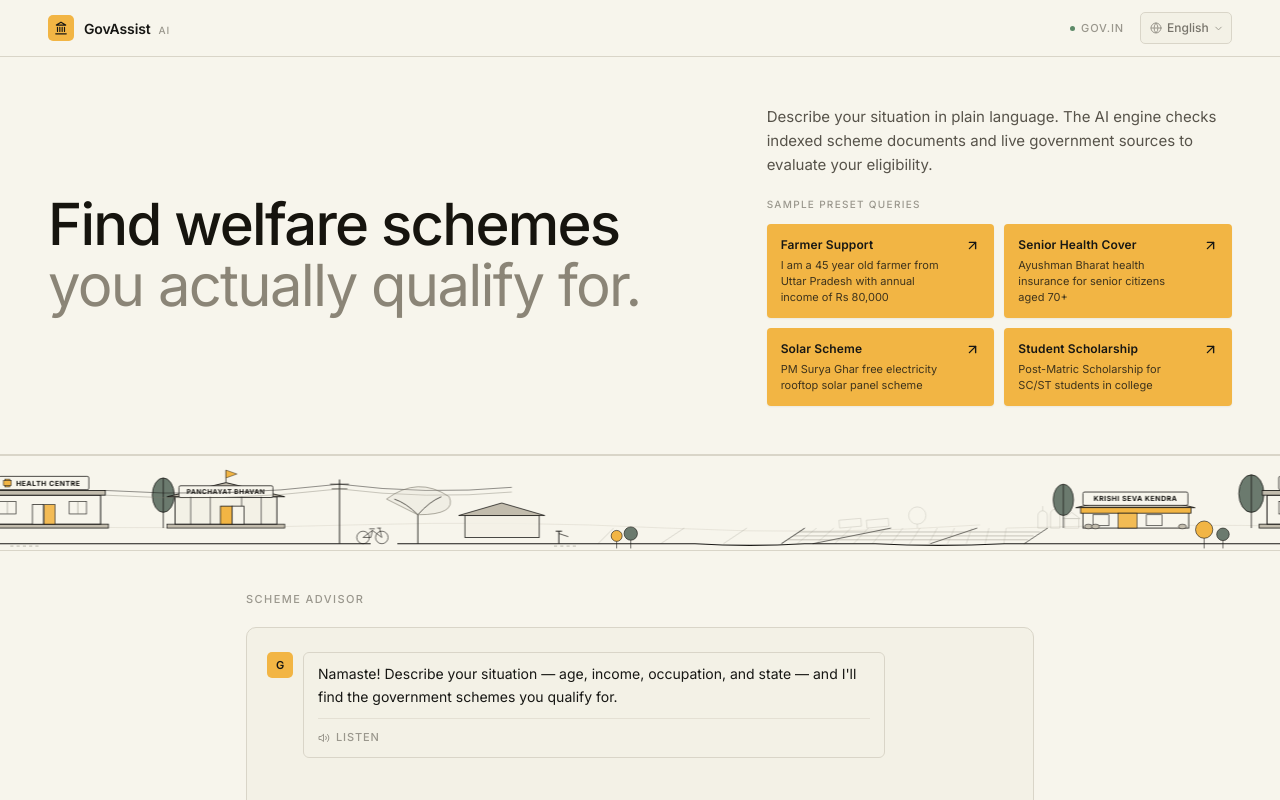
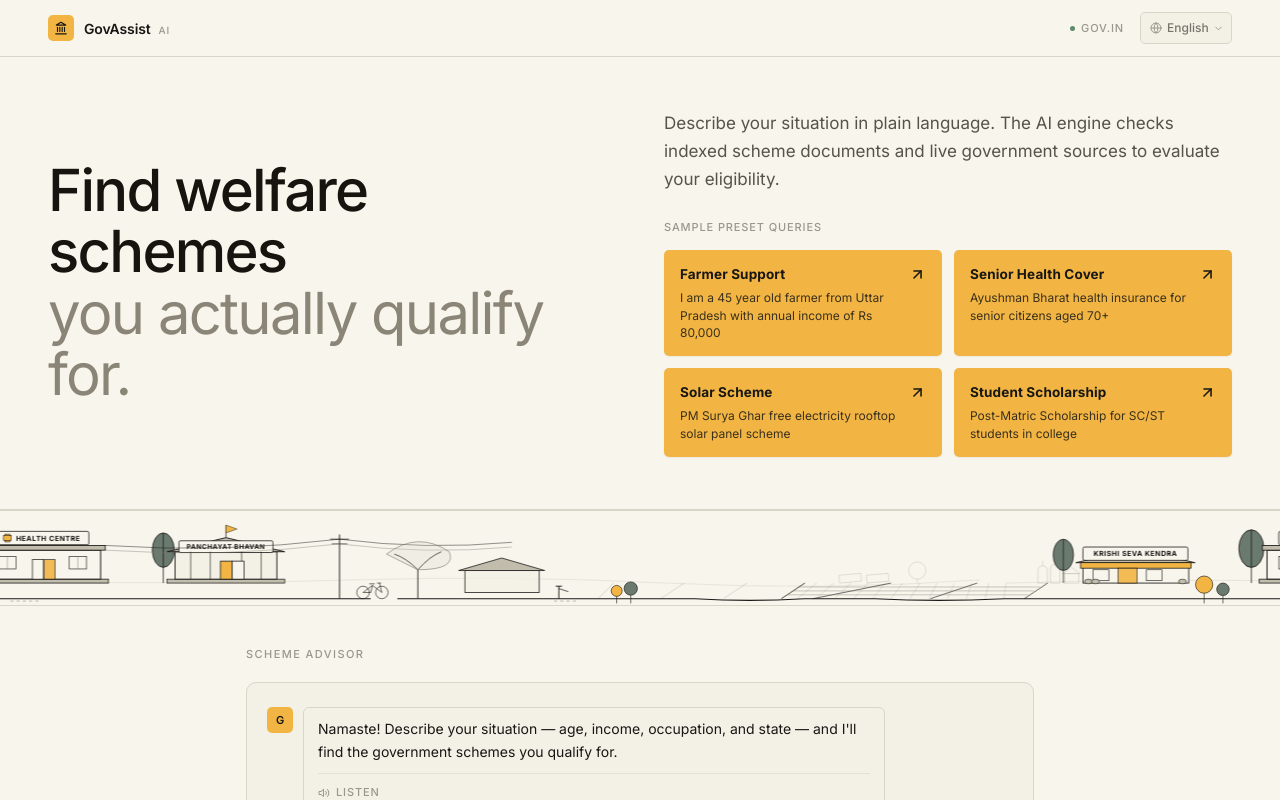
Before and after one commit to vgarg05/Government-Scheme-Discovery-Eligibility-Assistant, a React (Vite) app in the folder frontend/: page / in a window 1280 px wide. Shown: the top 800 px of the page. Built offline with nearby package versions, Linux system fonts and the light colour scheme.

Commit message:
style: proportionally enlarged right side section elements (sub-copy 17px, cards 13.5px/12px, padding 14px 16px)

```diff
--- a/frontend/src/components/Hero.jsx
+++ b/frontend/src/components/Hero.jsx
@@ -13,16 +13,16 @@
     <section
       style={{
         borderBottom: '1px solid var(--border)',
-        paddingTop: '48px',
-        paddingBottom: '48px',
+        paddingTop: '52px',
+        paddingBottom: '52px',
       }}
     >
       <div className="max-w-7xl mx-auto px-6 sm:px-12">
-        {/* 2-Column Asymmetric Grid (Vertically Centered with items-center) */}
+        {/* 2-Column Asymmetric Grid (50-50 Split for Larger Right Section) */}
         <div className="grid grid-cols-1 lg:grid-cols-12 gap-8 lg:gap-12 items-center">
 
-          {/* Left Column: Headline (Vertically Centered Relative to Right Column) */}
-          <div className="lg:col-span-7 self-center">
+          {/* Left Column: Headline */}
+          <div className="lg:col-span-6 self-center">
             <h1
               style={{
                 fontSize: 'clamp(32px, 4.8vw, 58px)',
@@ -40,39 +40,39 @@
             </h1>
           </div>
 
-          {/* Right Column: Sub-copy Paragraph + Preset Query Buttons */}
-          <div className="lg:col-span-5 flex flex-col justify-center">
-            {/* Editorial Sub-copy */}
+          {/* Right Column: Proportionally Enlarged Sub-copy + Query Buttons */}
+          <div className="lg:col-span-6 flex flex-col justify-center">
+            {/* Proportionally Enlarged Editorial Sub-copy */}
             <p
               style={{
-                fontSize: '15px',
-                lineHeight: 1.6,
+                fontSize: '17px',
+                lineHeight: 1.65,
                 color: '#57534A',
-                marginBottom: '20px',
+                marginBottom: '26px',
               }}
             >
               Describe your situation in plain language. The AI engine checks indexed scheme documents and live government sources to evaluate your eligibility.
             </p>
 
-            {/* Sample Preset Queries Buttons Grid */}
+            {/* Proportionally Enlarged Sample Preset Queries Buttons Grid */}
             <div>
               <p
-                className="label-meta mb-3"
-                style={{ color: 'var(--text-muted)', fontSize: '10px' }}
+                className="label-meta mb-3.5"
+                style={{ color: 'var(--text-muted)', fontSize: '11px', letterSpacing: '0.08em' }}
               >
                 SAMPLE PRESET QUERIES
               </p>
-              <div className="grid grid-cols-1 sm:grid-cols-2 gap-2.5">
+              <div className="grid grid-cols-1 sm:grid-cols-2 gap-3">
                 {SAMPLE_QUERIES.map(({ label, query }) => (
                   <button
                     key={label}
                     onClick={() => onPresetClick(query)}
-                    className="group flex items-start justify-between gap-2.5 text-left transition-all duration-150 active:scale-[0.98]"
+                    className="group flex items-start justify-between gap-3 text-left transition-all duration-150 active:scale-[0.98]"
                     style={{
                       background: 'var(--accent)',
                       color: 'var(--accent-text)',
-                      borderRadius: '4px',
-                      padding: '12px 14px',
+                      borderRadius: '5px',
+                      padding: '14px 16px',
                       border: 'none',
                       cursor: 'pointer',
                       boxShadow: '0 1px 2px rgba(0,0,0,0.05)',
@@ -87,10 +87,10 @@
                     <div style={{ flex: 1, minWidth: 0 }}>
                       <div
                         style={{
-                          fontSize: '12px',
-                          fontWeight: 600,
+                          fontSize: '13.5px',
+                          fontWeight: 650,
                           color: '#171714',
-                          marginBottom: '4px',
+                          marginBottom: '5px',
                           letterSpacing: '0.01em',
                         }}
                       >
@@ -98,9 +98,9 @@
                       </div>
                       <div
                         style={{
-                          fontSize: '11px',
-                          color: 'rgba(23, 23, 20, 0.82)',
-                          lineHeight: 1.45,
+                          fontSize: '12px',
+                          color: 'rgba(23, 23, 20, 0.84)',
+                          lineHeight: 1.48,
                           whiteSpace: 'normal',
                           wordBreak: 'break-word',
                         }}
@@ -110,7 +110,7 @@
                     </div>
                     <ArrowUpRight
                       className="flex-shrink-0 transition-transform duration-150 group-hover:translate-x-0.5 group-hover:-translate-y-0.5 mt-0.5"
-                      style={{ width: '15px', height: '15px', color: '#171714', strokeWidth: 2.2 }}
+                      style={{ width: '17px', height: '17px', color: '#171714', strokeWidth: 2.2 }}
                     />
                   </button>
                 ))}
```
